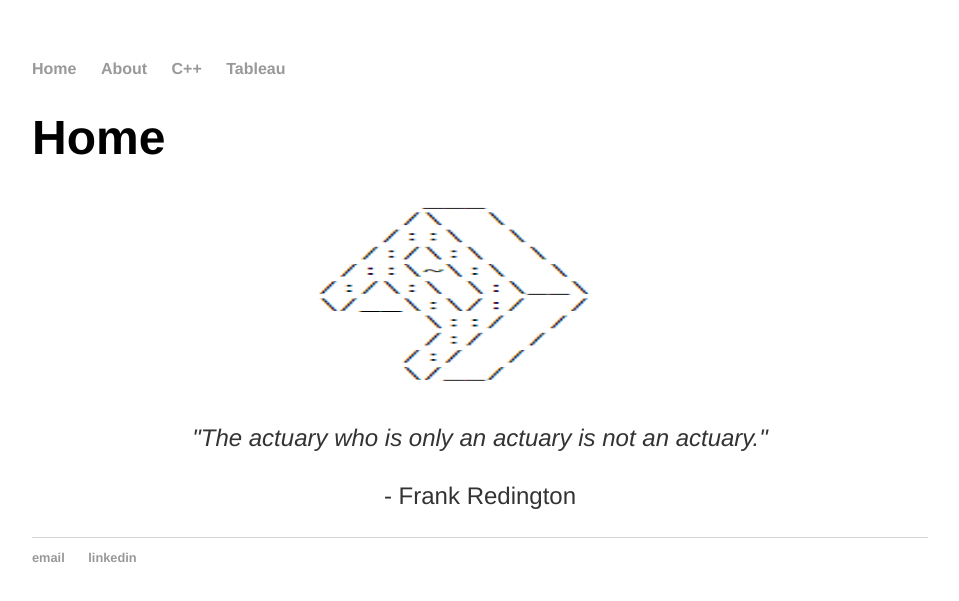
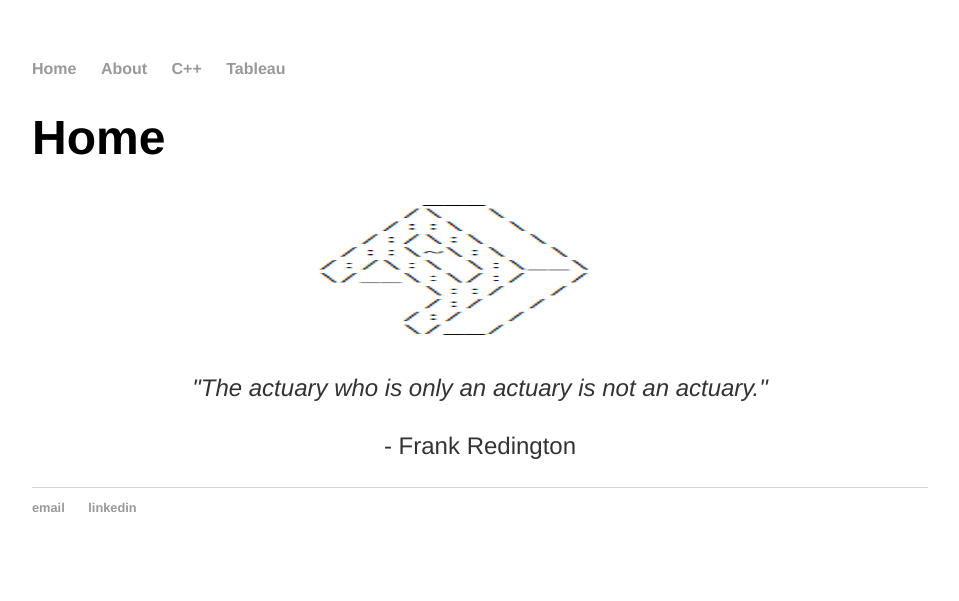
Before and after one commit to cchanzl/Lock-Screen, a Jekyll site: the page built from index.html, in a window 1280 px wide. Shown: the top 601 px of the page, without its empty margins (160-1119 px from the left). Built offline with Jekyll 4.4.1, drawn with Linux system fonts in a browser that asks for light colours.

Commit message:
Update index.html

```diff
--- a/index.html
+++ b/index.html
@@ -3,7 +3,7 @@
 ---
 <div class="blurb">
 	<h1> Home </h1>
-	 <img src="/pictures/hash.png" width="120" height="200" class="center">
+	 <img src="/pictures/hash.png" width="60" height="150" class="center">
 	<p style="text-align:center"><i>"The actuary who is only an actuary is not an actuary." </i></p>
 	<p style="text-align:center">- Frank Redington</p>
 </div><!-- /.blurb -->
```
